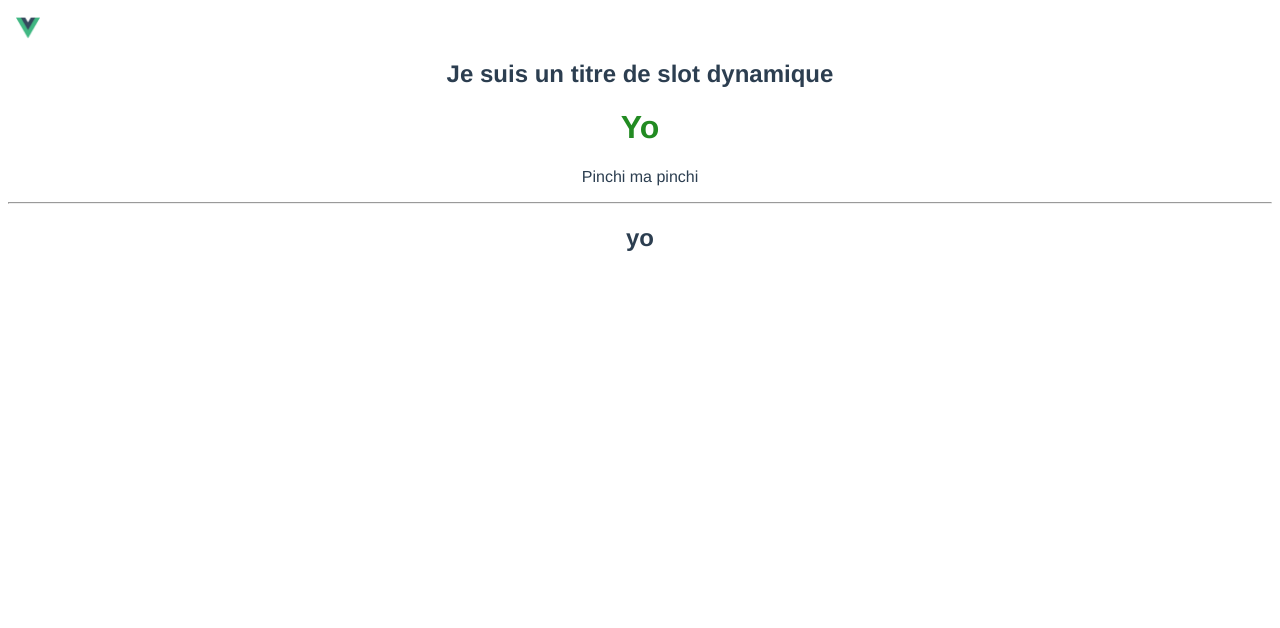
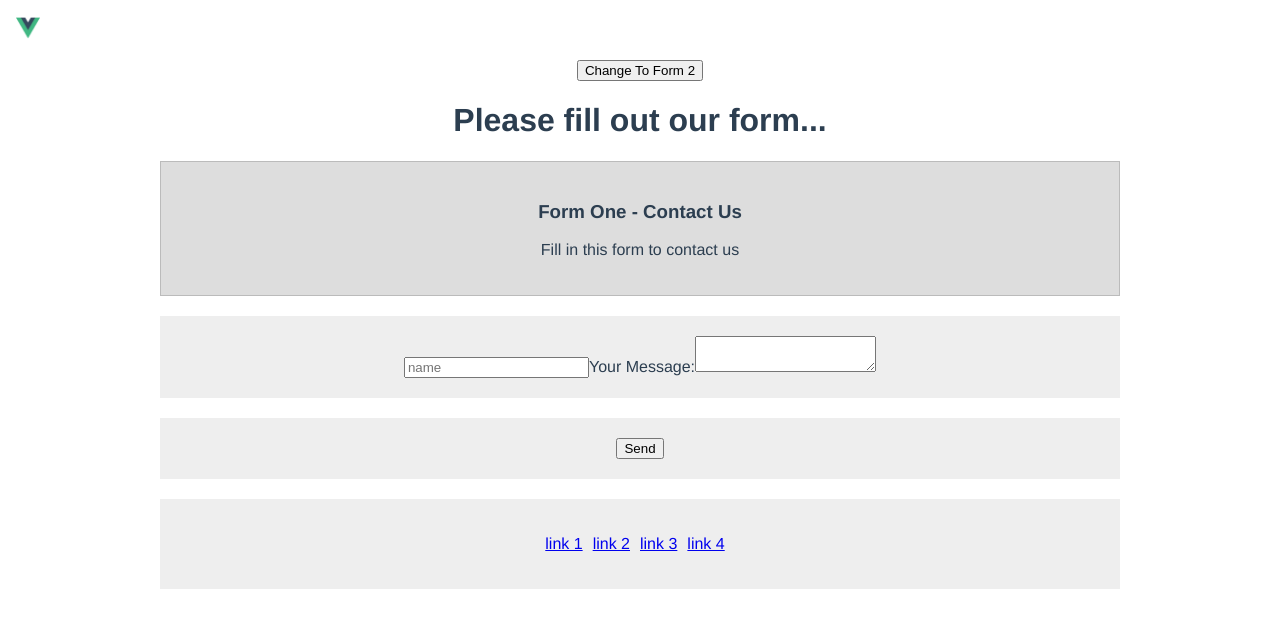
Before and after one commit to GillyRabutTsurwa/vue-with-netninja, a Vue app: page / in a window 1280 px wide. Shown: the top 628 px of the page. Built offline with nearby package versions, Linux system fonts and the light colour scheme.

Commit message:
part 8 - dynamic components.... plus keep alive

```diff
--- a/src/App.vue
+++ b/src/App.vue
@@ -1,31 +1,40 @@
 <template>
   <div id="app">
     <img class="logo" alt="Vue logo" src="./assets/logo.png" />
-    <SlotDemo>
-      <h2 slot="titleSlot">{{slotTitle}}</h2>
-      <p slot="textSlot">Pinchi ma pinchi</p>
-    </SlotDemo>
-    <hr />
-    <FormHelper />
+    <button
+      @click="changeForm"
+    >{{component === "FormOne" ? "Change To Form 2" : "Change To Form 1"}}</button>
+    <!-- NEW component tag -->
+    <!-- component vue "element" has the is attribute which looks for a value that equates to the desired form name to be rendered. The value have to equate to the component name(s) -->
+    <!-- NEW keep alive tag. keeps the component alive and hidden (does not destroy it) when we dynamically change to another component. This is especially useful cause we can switch between the forms and the info in the inputs will be preserved -->
+    <!-- NOTE: Shaun's definition keep alive tells component: Do not destroy the component (its data etc) when we switch to a new one -->
+    <!-- NOTE: definition of keep alive according to VSCode: When wrapped around a dynamic component, <keep-alive> caches the inactive component instances without destroying them. -->
+    <keep-alive>
+      <component v-bind:is="component"></component>
+    </keep-alive>
   </div>
 </template>
 
 <script>
-import SlotDemo from "./components/SlotDemo";
-import FormHelper from "./components/FormHelper";
+import FormOne from "./components/FormOne";
+import FormTwo from "./components/FormTwo";
 export default {
   name: "App",
   data() {
     return {
-      //IMPORTANTNOTE: If we want to make our slots dynamic, we must use them where the dynamic slots are initialised (in our case the app component).
-      //HINT: where you are NOT using the slot tags to define them like this....
-      // <slot></slot>
-      slotTitle: "Je suis un titre de slot dynamique"
+      component: "FormOne"
     };
   },
   components: {
-    SlotDemo: SlotDemo,
-    FormHelper: FormHelper
+    FormOne: FormOne,
+    FormTwo: FormTwo
+  },
+  methods: {
+    changeForm() {
+      this.component === "FormOne"
+        ? (this.component = "FormTwo")
+        : (this.component = "FormOne");
+    }
   }
 };
 </script>
@@ -47,4 +56,8 @@ export default {
   top: 1em;
   left: 1em;
 }
+
+button {
+  cursor: pointer;
+}
 </style>
--- a/src/components/FormHelper.vue
+++ b/src/components/FormHelper.vue
@@ -1,12 +1,70 @@
 <template>
   <div>
-    <h2>yo</h2>
+    <h1>Please fill out our form...</h1>
+    <form>
+      <div id="form-header">
+        <slot name="form-header"></slot>
+      </div>
+      <div id="form-fields">
+        <slot name="form-fields"></slot>
+      </div>
+      <div id="form-controls">
+        <slot name="form-controls"></slot>
+      </div>
+      <div id="useful-links">
+        <ul>
+          <li>
+            <a href="#">link 1</a>
+          </li>
+          <li>
+            <a href="#">link 2</a>
+          </li>
+          <li>
+            <a href="#">link 3</a>
+          </li>
+          <li>
+            <a href="#">link 4</a>
+          </li>
+        </ul>
+      </div>
+    </form>
   </div>
 </template>
 
 <script>
-export default {};
+// Imports
+export default {
+  components: {},
+  data() {
+    return {};
+  },
+  methods: {}
+};
 </script>
 
-<style>
+<style scoped>
+h1 {
+  text-align: center;
+}
+form {
+  width: 100%;
+  max-width: 960px;
+  margin: 0 auto;
+}
+#useful-links ul {
+  padding: 0;
+}
+#useful-links li {
+  display: inline-block;
+  margin-right: 10px;
+}
+form > div {
+  padding: 20px;
+  background: #eee;
+  margin: 20px 0;
+}
+#form-header {
+  background: #ddd;
+  border: 1px solid #bbb;
+}
 </style>
--- /dev/null
+++ b/src/components/FormOne.vue
@@ -0,0 +1,43 @@
+<template>
+  <div>
+    <FormHelper>
+      <div slot="form-header">
+        <h3>Form One - Contact Us</h3>
+        <p>Fill in this form to contact us</p>
+      </div>
+      <div slot="form-fields">
+        <input type="text" placeholder="name" required />
+        <label>Your Message:</label>
+        <textarea></textarea>
+      </div>
+      <div slot="form-controls">
+        <button v-on:click="handleSubmit">Send</button>
+      </div>
+    </FormHelper>
+  </div>
+</template>
+
+<script>
+// Imports
+import FormHelper from "./FormHelper.vue";
+export default {
+  components: {
+    FormHelper: FormHelper
+  },
+  data() {
+    return {};
+  },
+  methods: {
+    handleSubmit: function() {
+      alert("thanks for submitting form one & contacting us");
+    }
+  }
+};
+</script>
+
+<style>
+body {
+  margin: 0;
+  font-family: "Nunito SemiBold";
+}
+</style>
--- /dev/null
+++ b/src/components/FormTwo.vue
@@ -0,0 +1,42 @@
+<template>
+  <div>
+    <FormHelper>
+      <div slot="form-header">
+        <h3>Form Two - Log In</h3>
+        <p>Enter your details to log-in</p>
+      </div>
+      <div slot="form-fields">
+        <input type="text" placeholder="username" required />
+        <input type="password" placeholder="password" required />
+      </div>
+      <div slot="form-controls">
+        <button v-on:click="handleSubmit">Login</button>
+      </div>
+    </FormHelper>
+  </div>
+</template>
+
+<script>
+// Imports
+import FormHelper from "./FormHelper";
+export default {
+  components: {
+    FormHelper: FormHelper
+  },
+  data() {
+    return {};
+  },
+  methods: {
+    handleSubmit: function() {
+      alert("thanks for logging in (form two)");
+    }
+  }
+};
+</script>
+
+<style>
+body {
+  margin: 0;
+  font-family: "Nunito SemiBold";
+}
+</style>
--- a/src/components/SlotDemo.vue
+++ /dev/null
@@ -1,19 +0,0 @@
-<template>
-  <!-- NEW: SLOTS. This will be pertaining to the html inside our component tags on the App component -->
-  <!-- NEWNOTE: naming slots is even better, parce que tu peux deplacer les slots dans les endroits differences -->
-  <div>
-    <slot name="titleSlot"></slot>
-    <h1>Yo</h1>
-    <slot name="textSlot"></slot>
-  </div>
-</template>
-
-<script>
-export default {};
-</script>
-
-<style>
-h1 {
-  color: forestgreen;
-}
-</style>
```
